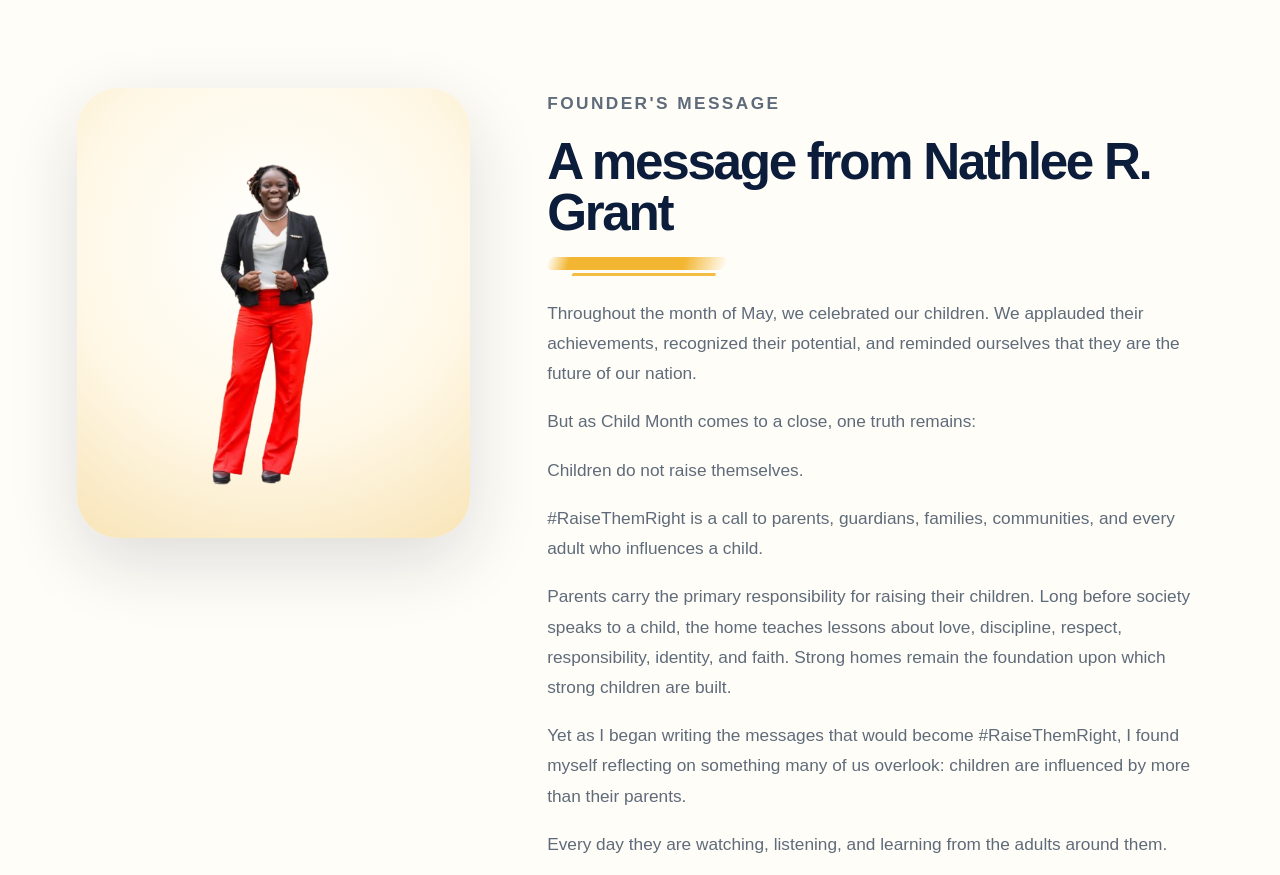
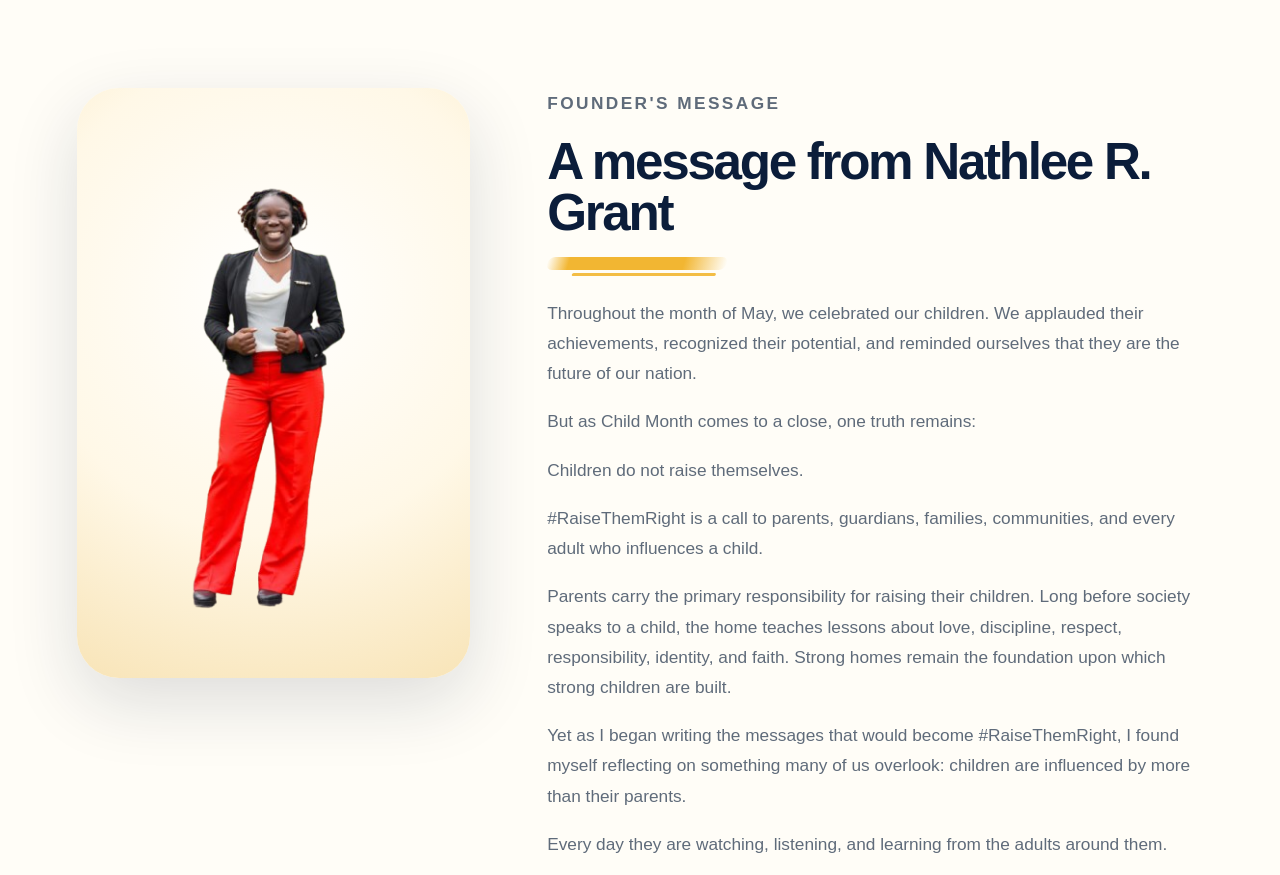
Before and after one commit to nathleegrant-lang/raise-them-right, a Next.js app: page / in a window 1280 px wide. Shown: the part 777-1652 px from the top of the page. Built offline with nearby package versions, Linux system fonts and the light colour scheme.

Commit message:
Update globals.css

```diff
--- a/src/app/globals.css
+++ b/src/app/globals.css
@@ -277,7 +277,7 @@ h1 {
   align-self: start;
   justify-self: center;
   margin-top: 0;
-  min-height: 420px;
+  min-height: 560px;
   width: 100%;
   display: flex;
   align-items: flex-start;
@@ -295,7 +295,7 @@ h1 {
 
 .founder-image {
   width: 100%;
-  max-width: 300px;
+  max-width: 430px;
   height: auto;
   object-fit: contain;
   display: block;
```
